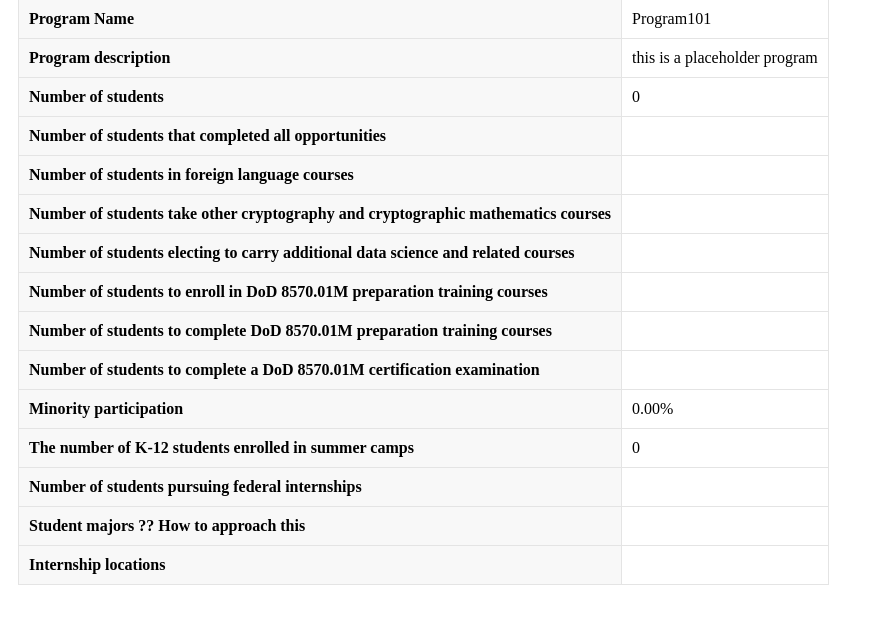
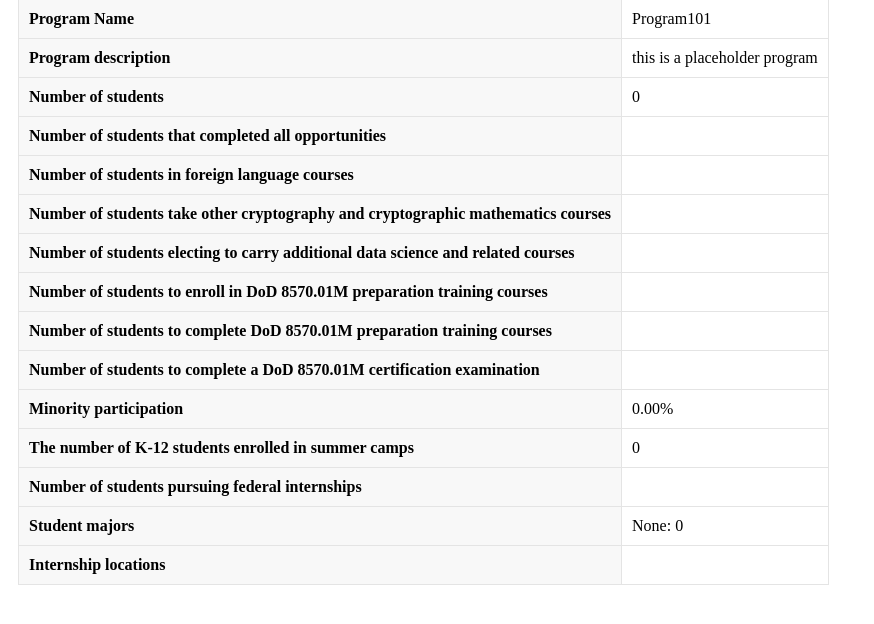
Before and after one commit to freddypadronscarton/CSCE310_Project, a Flask app: page /admin/get_report/1 in a window 1280 px wide. Shown: the part 97-721 px from the top of the page, without its empty margins (0-874 px from the left). Run offline with Flask 3, Linux system fonts and the light colour scheme; a user stored in the database is signed in; data comes from the database, SQL or seed files in the repository; both versions use the stored data as it was after the commit; data that the repository does not hold is empty.

Commit message:
report now gets major data as well

```diff
--- a/flaskapp/routes/admin.py
+++ b/flaskapp/routes/admin.py
@@ -250,6 +250,22 @@ def get_report(program_num):
                         (SELECT * FROM College_students WHERE student_type='k12_student') AS K12_students
                         ON Accepted_students.student_num=K12_students.UIN''').fetchone()[0]
 
+    majors_data = conn.execute(f'''SELECT Student_data.major FROM
+                               (SELECT * FROM TRACK WHERE program={program_num}) AS Accepted_students
+                               INNER JOIN
+                               Student_data
+                               ON Accepted_students.student_num=Student_data.UIN''').fetchall()
+
+    # converts majors_data into a dictionary w {major: student count} values
+    majors_dict = {"None": 0}
+    for major in majors_data:
+        majorName = major[0]
+        currCount = majors_dict.get(majorName, -1)
+        if (currCount == -1):
+            majors_dict.update({majorName: 1})
+        else:
+            majors_dict.update({majorName: currCount + 1})
+
     program_report = {
         "name" : program["name"],
         "descr" : program["description"],
@@ -258,7 +274,11 @@ def get_report(program_num):
         # missing attributes
 
         "minority_participation": f"{minority_percent: .2f}%",
-        "num_k12_accepted": k12
+        "num_k12_accepted": k12,
+
+        # num pursuing federal internships
+
+        "student_majors": majors_dict
     }
     conn.close()
     return render_template("get_program_report.html", program=program_report)
--- a/flaskapp/static/general.css
+++ b/flaskapp/static/general.css
@@ -14,4 +14,10 @@ th, td {
 
 th {
   background-color: #f8f8f8;
+  vertical-align: text-top;
 }
+
+/* this is for lists of p elements inside cells, example on program report page */
+td p {
+  margin: 0px;
+}
--- a/flaskapp/templates/get_program_report.html
+++ b/flaskapp/templates/get_program_report.html
@@ -65,8 +65,12 @@
       <td></td>
     </tr>
     <tr>
-      <th>Student majors ?? How to approach this</th>
-      <td></td>
+      <th>Student majors</th>
+      <td>
+        {% for major in program.student_majors %}
+          <p>{{ major }}: {{ program.student_majors[major] }}</p>
+        {% endfor %}
+      </td>
     </tr>
     <tr>
       <th>Internship locations</th>
```
Also changed, not shown: flaskapp/database.db.
